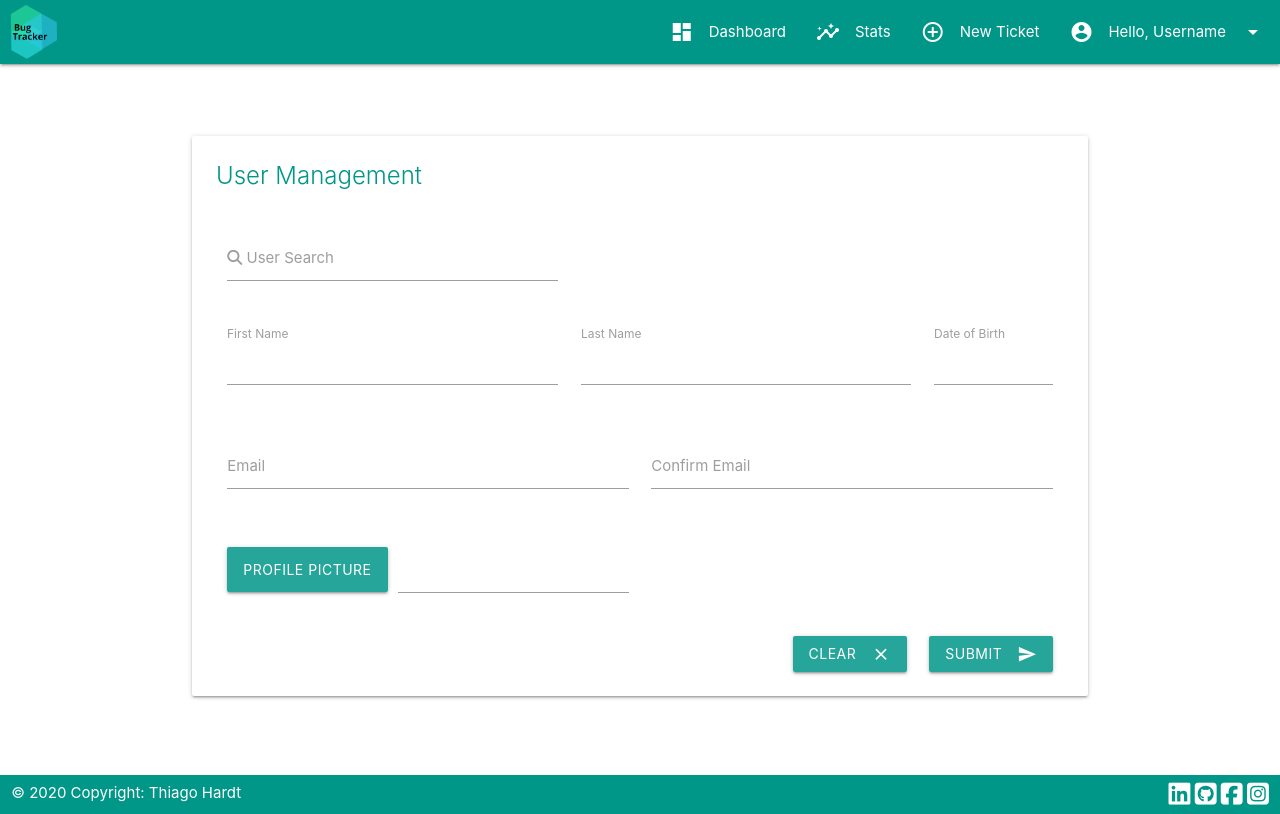
After one commit to Code-Institute-Submissions/bug-tracker-1, a Flask app: page /edit_user in a window 1280 px wide. The commit adds this page. Run offline with Flask 2, Linux system fonts and the light colour scheme; some libraries are stand-ins or nearby versions.

Commit message:
Added edit_user template
Minor fixes on dashboard.

```diff
--- a/app.py
+++ b/app.py
@@ -33,6 +33,11 @@ def forgot_password():
     return render_template("forgot_password.html")
 
 
+@app.route('/edit_user')
+def edit_user():
+    return render_template("edit_user.html")
+
+
 @app.route('/dashboard')
 def dashboard():
     return render_template("dashboard.html")
--- /dev/null
+++ b/templates/edit_user.html
@@ -0,0 +1,113 @@
+{% include 'head.html' %} {% include 'navbar.html' %}
+<div class="container container-tickets">
+  <div class="row">
+    <div class="card">
+      <div class="card-content">
+        <form class="row">
+          <div class="row">
+            <span class="card-title teal-text">User Management</span>
+          </div>
+          <div class="row">
+            <div class="input-field col s12 l5">
+              <input type="text" id="search-user" name="search-user" />
+              <label for="search-user"
+                ><i class="fas fa-search"></i> User Search</label
+              >
+            </div>
+          </div>
+          <div class="row">
+            <div class="input-field col s12 m6 l5">
+              <input
+                id="first-name"
+                name="first-name"
+                type="text"
+                class="validate"
+                placeholder=""
+                required
+              />
+              <label for="first-name">First Name</label>
+            </div>
+            <div class="input-field col s12 m6 l5">
+              <input
+                id="last-name"
+                name="last-name"
+                type="text"
+                class="validate"
+                placeholder=""
+                required
+              />
+              <label for="last-name">Last Name</label>
+            </div>
+            <div class="input-field col s12 m6 l2">
+              <input
+                id="dob"
+                name="dob"
+                type="text"
+                class="datepicker"
+                placeholder=""
+                required
+              />
+              <label for="dob">Date of Birth</label>
+            </div>
+          </div>
+          <div class="row">
+            <div class="input-field col s12 m6 l6">
+              <input
+                id="email"
+                type="email"
+                name="email"
+                class="validate"
+                required
+              />
+              <label for="email">Email</label>
+            </div>
+            <div class="input-field col s12 m6 l6">
+              <input
+                id="confirm-email"
+                name="confirm-email"
+                type="email"
+                class="validate"
+                required
+              />
+              <label for="confirm-email">Confirm Email</label>
+            </div>
+          </div>
+          <div class="row">
+            <div class="file-field input-field col s12 m6 l6">
+              <div class="btn">
+                <span>Profile Picture</span>
+                <input type="file" />
+              </div>
+              <div class="file-path-wrapper">
+                <input class="file-path validate" type="text" />
+              </div>
+            </div>
+          </div>
+          <div class="row right">
+            <div class="col">
+              <button
+                class="btn waves-effect waves-light"
+                type="reset"
+                name="reset"
+              >
+                clear
+                <i class="material-icons right">clear</i>
+              </button>
+            </div>
+            <div class="col">
+              <button
+                class="btn waves-effect waves-light"
+                type="submit"
+                name="submit"
+              >
+                submit
+                <i class="material-icons right">send</i>
+              </button>
+            </div>
+          </div>
+        </form>
+      </div>
+    </div>
+  </div>
+</div>
+{% include "footer.html" %} {% include "scripts.html" %}
```
Also changed, not shown: templates/dashboard.html (+3 -5 lines).
